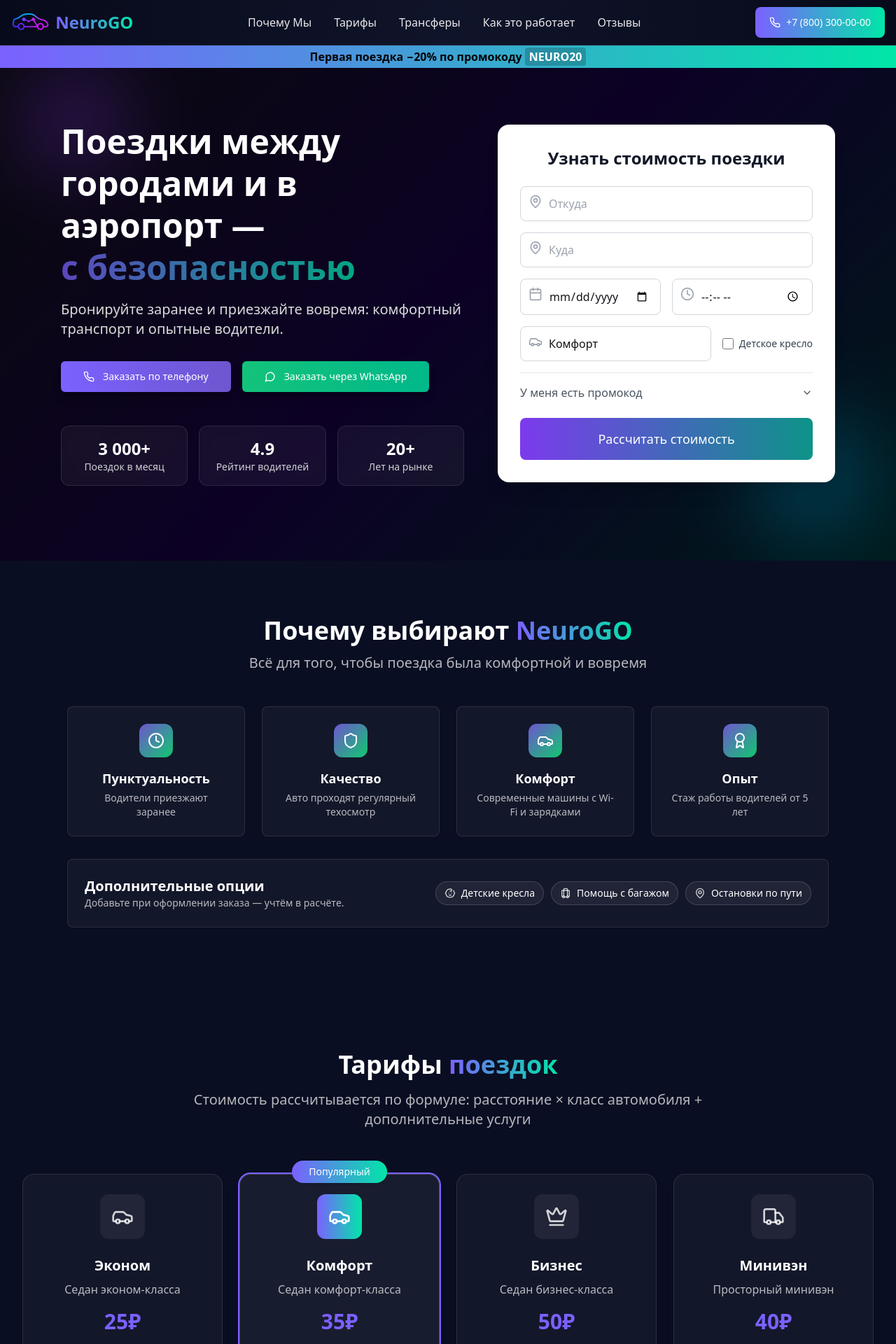
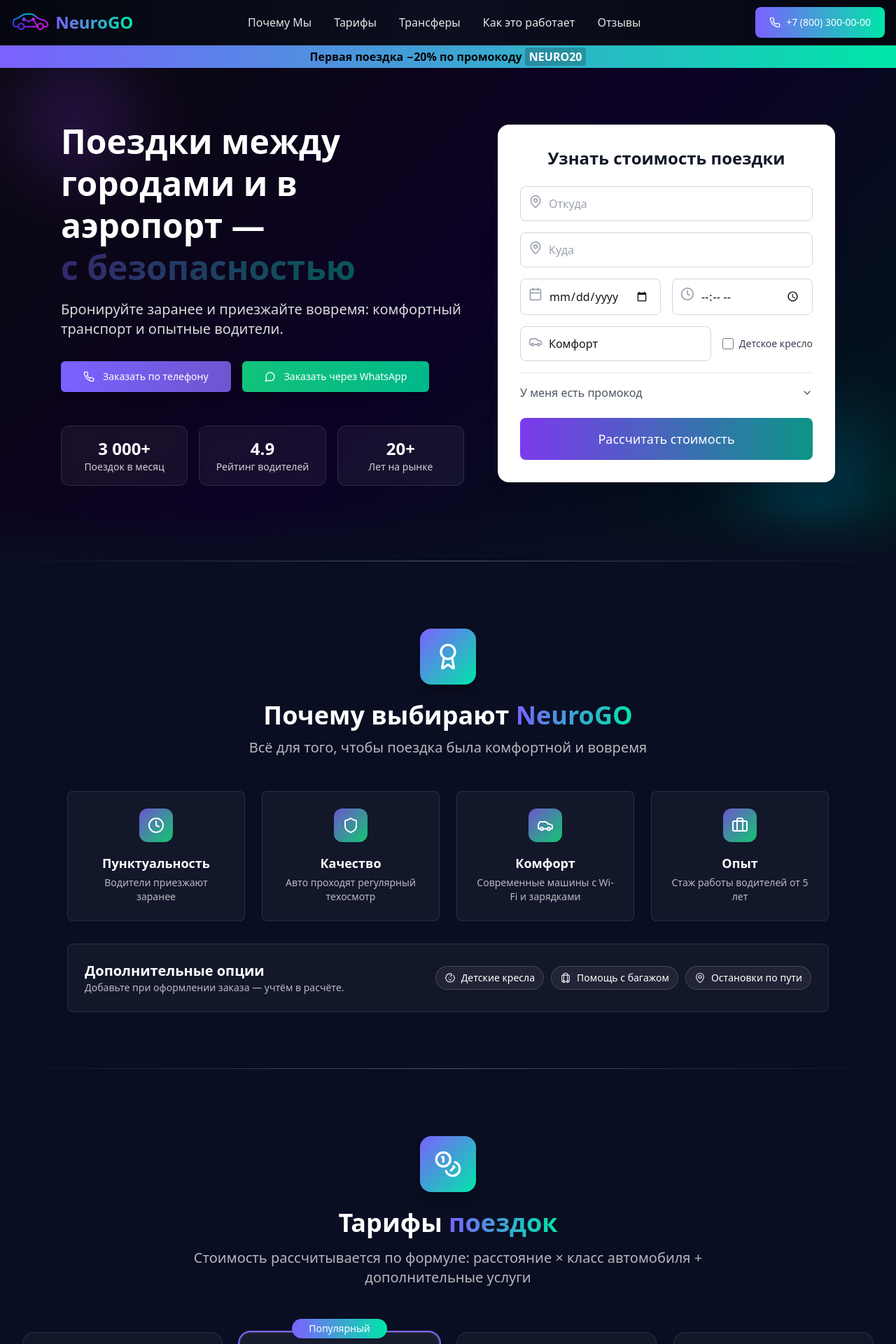
Before and after one commit to MAESTRO739/neurogo-intercity-landing, a React (Vite) app: page / in a window 1280 px wide. Shown: the top 1920 px of the page at 70% size. Built offline with nearby package versions, Linux system fonts and the light colour scheme.

Commit message:
added footer, improved section spacing, section dividers

```diff
--- a/src/components/CTASection.tsx
+++ b/src/components/CTASection.tsx
@@ -1,18 +1,21 @@
 import { Button } from '../components/ui/button';
 import { MessageCircle, Gift } from 'lucide-react';
 import { motion } from 'framer-motion';
+import { Feather, Hairline } from './ui/section-divider';
 
 const CTASection = () => {
-  const handleWhatsApp = () => {
-    window.open('https://wa.me/79011000011?text=Здравствуйте! Хочу задать вопрос по NeuroGO', '_blank');
-  };
+
+  const handleWhatsApp = () =>
+    window.open('https://wa.me/79011000011?text=Здравствуйте, у меня есть вопрос!', '_blank');
 
   // shared animation presets (aligned with other sections)
   const fadeUp = { hidden: { y: 24, opacity: 0 }, show: { y: 0, opacity: 1 } };
   const stagger = { hidden: {}, show: { transition: { staggerChildren: 0.12 } } };
 
   return (
-    <section id="cta" className="relative overflow-hidden py-20">
+    <section id="cta" className="relative overflow-hidden pb-20">
+      <Feather at="top" to="#0A0E22" className="h-20" />
+      <Hairline />
       {/* Background — same stack as Hero */}
       <div className="absolute inset-0 -z-10">
         {/* base hero gradient */}
--- a/src/components/Header.tsx
+++ b/src/components/Header.tsx
@@ -5,6 +5,8 @@ import logo from "../assets/logo.png";
 
 const Header = () => {
   const [isMenuOpen, setIsMenuOpen] = useState(false);
+
+  const handlePhoneCall = () => (window.location.href = 'tel:+78003000000');
 
   const navigation = [
     { name: 'Почему Мы', href: '#why' },
@@ -29,7 +31,7 @@ const Header = () => {
     <header
       className={`sticky top-0 left-0 right-0 z-50 border-b ${
       atTop
-        ? 'bg-gradient-to-r from-[#070A1A] via-[#10142a] to-[#070A1A]'
+        ? 'bg-gradient-to-r from-[#05060F] via-[#0B0F1E] to-[#05060F]'
         : 'bg-gradient-to-r from-black/60 via-[#10142a]/60 to-black/60 backdrop-blur-md'
       } border-white/10`}
     >
@@ -61,6 +63,7 @@ const Header = () => {
         <Button
           size="lg"
           className="flex items-center bg-gradient-to-r from-[#7B61FF] to-[#00E6A8] text-white px-5 py-2 rounded-lg shadow hover:opacity-90"
+          onClick={handlePhoneCall}
         >
           <Phone className="w-4 h-4" />
           +7 (800) 300-00-00
@@ -93,6 +96,7 @@ const Header = () => {
           <Button
             size="lg"
             className="flex items-center bg-gradient-to-r from-[#7B61FF] to-[#00E6A8] text-white px-5 py-2 rounded-lg shadow hover:opacity-90"
+            onClick={handlePhoneCall}
           >
           <Phone className="w-4 h-4" />
             +7 (800) 300-00-00
--- a/src/components/HeroSection.tsx
+++ b/src/components/HeroSection.tsx
@@ -2,14 +2,11 @@ import { Button } from '../components/ui/button';
 import { Phone, MessageCircle } from 'lucide-react';
 import BookingForm from './BookingForm';
 import PromoBar from './PromoBar';
-import { useEffect, useState } from 'react';
 import { motion } from 'framer-motion';
-import RotatingWord from '../components/ui/RotatingWord';
+import RotatingWord from './ui/rotating-word';
+import { Feather } from './ui/section-divider';
 
 const HeroSection = () => {
-  const [mounted, setMounted] = useState(false);
-  useEffect(() => setMounted(true), []);
-
   const handlePhoneCall = () => (window.location.href = 'tel:+78003000000');
   const handleWhatsApp = () =>
     window.open('https://wa.me/79011000011?text=Здравствуйте! Хочу заказать поездку через NeuroGO', '_blank');
@@ -22,6 +19,8 @@ const HeroSection = () => {
         <div className="absolute inset-0 bg-black/50" /> {/* veil for readability */}
         <div className="absolute top-10 left-10 w-32 h-32 gradient-primary rounded-full blur-3xl opacity-40" />
         <div className="absolute bottom-10 right-10 w-40 h-40 gradient-secondary rounded-full blur-3xl opacity-40" />
+
+        <Feather at="bottom" to="#0A0E22" className="h-20" />
       </div>
 
       <div>
--- a/src/components/HowItWorksSection.tsx
+++ b/src/components/HowItWorksSection.tsx
@@ -1,6 +1,7 @@
 import { Card, CardContent } from '../components/ui/card';
-import { Phone, Car, MapPin } from 'lucide-react';
+import { Phone, Car, MapPin, Route } from 'lucide-react';
 import { motion } from 'framer-motion';
+import { Hairline } from './ui/section-divider';
 
 const HowItWorksSection = () => {
   const steps = [
@@ -32,35 +33,26 @@ const HowItWorksSection = () => {
   const stagger = { hidden: {}, show: { transition: { staggerChildren: 0.12 } } };
 
   return (
-    <section id="how-it-works" className="relative py-20 bg-[#0A0E22] overflow-hidden">
+    <section id="how-it-works" className="relative pb-20 bg-[#0A0E22] overflow-hidden">
       {/* Background (techy but subtle) */}
-      <div className="pointer-events-none absolute inset-0 -z-10">
-        <div
-          className="absolute inset-0"
-          style={{
-            background:
-              'linear-gradient(180deg,#0A0E22 0%, #0B122B 55%, #0A0E22 100%)',
-          }}
-        />
-        <div
-          className="absolute inset-0"
-          style={{
-            backgroundImage:
-              'radial-gradient(780px 380px at 12% 10%, rgba(123,97,255,0.12), transparent 62%),' +
-              'radial-gradient(880px 420px at 88% 85%, rgba(0,230,168,0.10), transparent 64%)',
-          }}
-        />
-        <div
-          className="absolute inset-0"
-          style={{
-            mixBlendMode: 'screen',
-            opacity: 0.08,
-            background:
-              'linear-gradient(112deg, rgba(255,255,255,0.06) 0%, rgba(255,255,255,0) 40%, rgba(255,255,255,0.04) 72%, rgba(255,255,255,0) 100%)',
-          }}
-        />
+      <div className="absolute inset-0 -z-10 pointer-events-none">
+        <div className="absolute inset-0" style={{ background:'#0A0E22' }} />
+        <div className="absolute inset-0"
+            style={{ background:'linear-gradient(180deg,#0A0E22 0%,#0B122B 48%,#0A0E22 100%)' }} />
+        <div className="absolute inset-0"
+            style={{ backgroundImage:[
+              'radial-gradient(720px 340px at 12% 14%, rgba(123,97,255,0.10), transparent 62%)',
+              'radial-gradient(720px 300px at 88% 30%, rgba(0,230,168,0.08), transparent 64%)'
+            ].join(',') }} />
+        <div className="absolute inset-0"
+            style={{ mixBlendMode:'screen', opacity:.08,
+                      background:'linear-gradient(95deg,rgba(255,255,255,.06) 0%,rgba(255,255,255,0) 40%,rgba(255,255,255,.04) 76%,rgba(255,255,255,0) 100%)' }} />
+        <div className="absolute inset-0"
+            style={{ opacity:.035,
+                      backgroundImage:'linear-gradient(rgba(255,255,255,.05) 1px,transparent 1px),linear-gradient(90deg,rgba(255,255,255,.05) 1px,transparent 1px)',
+                      backgroundSize:'72px 72px,72px 72px' }} />
       </div>
-
+      <Hairline />
       <div className="container mx-auto px-4">
         {/* Heading */}
         <motion.div
@@ -70,6 +62,16 @@ const HowItWorksSection = () => {
           viewport={{ once: true, amount: 0.5 }}
           transition={{ duration: 0.6, ease: 'easeOut' }}
         >
+          <motion.div
+            className="mx-auto mb-6 flex h-20 w-20 items-center justify-center rounded-2xl
+                      bg-gradient-to-br from-[#7B61FF] to-[#00E6A8] text-white shadow-lg shadow-black/30"
+            initial={{ y: 24, opacity: 0 }}
+            whileInView={{ y: 0, opacity: 1 }}
+            viewport={{ once: true, amount: 0.5 }}
+            transition={{ duration: 0.6, ease: "easeOut" }}
+          >
+            <Route className="h-10 w-10" />
+          </motion.div>
           <h2 className="text-3xl md:text-4xl font-bold mb-4 text-white">
             Как это{' '}
             <span className="bg-gradient-to-r from-[#7B61FF] to-[#00E6A8] bg-clip-text text-transparent">
--- a/src/components/PricingSection.tsx
+++ b/src/components/PricingSection.tsx
@@ -1,7 +1,8 @@
 import React from 'react';
-import { Car, Crown, Truck } from 'lucide-react';
+import { Car, Crown, Truck, Coins} from 'lucide-react';
 import { motion } from 'framer-motion';
 import { Button } from './ui/button';
+import { Feather, Hairline } from './ui/section-divider';
 
 const Pricing = () => {
   const carClasses = [
@@ -33,7 +34,25 @@ const Pricing = () => {
   ];
 
   return (
-    <section id="pricing" className="py-16 lg:py-24 bg-[#0A0E22]">
+    <section id="pricing" className="pb-20 bg-[#0A0E22]">
+      <div className="absolute inset-0 -z-10 pointer-events-none">
+        <div className="absolute inset-0" style={{ background:'#0A0E22' }} />
+        <div className="absolute inset-0"
+            style={{ background:'linear-gradient(180deg,#0A0E22 0%,#0B122B 50%,#0A0E22 100%)' }} />
+        <div className="absolute inset-0"
+            style={{ backgroundImage:[
+              'radial-gradient(820px 420px at 16% 10%, rgba(123,97,255,0.16), transparent 62%)',
+              'radial-gradient(900px 520px at 84% 76%, rgba(0,230,168,0.12), transparent 64%)'
+            ].join(',') }} />
+        <div className="absolute inset-0"
+            style={{ mixBlendMode:'screen', opacity:.10,
+                      background:'linear-gradient(100deg,rgba(255,255,255,.07) 0%,rgba(255,255,255,0) 38%,rgba(255,255,255,.05) 72%,rgba(255,255,255,0) 100%)' }} />
+        <div className="absolute inset-0"
+            style={{ opacity:.03,
+                      backgroundImage:'radial-gradient(rgba(255,255,255,.05) 1px,transparent 1px)',
+                      backgroundSize:'3px 3px' }} />
+      </div>
+      <Hairline />
       <div className="max-w-7xl mx-auto px-4 sm:px-6 lg:px-8">
         <motion.div
           className="text-center mb-16"
@@ -42,6 +61,16 @@ const Pricing = () => {
           viewport={{ once: true, amount: 0.5 }}
           transition={{ duration: 0.6, ease: "easeOut" }}
         >
+          <motion.div
+            className="mx-auto mb-6 flex h-20 w-20 items-center justify-center rounded-2xl
+                      bg-gradient-to-br from-[#7B61FF] to-[#00E6A8] text-white shadow-lg shadow-black/30"
+            initial={{ y: 24, opacity: 0 }}
+            whileInView={{ y: 0, opacity: 1 }}
+            viewport={{ once: true, amount: 0.5 }}
+            transition={{ duration: 0.6, ease: "easeOut" }}
+          >
+            <Coins className="h-10 w-10" />
+          </motion.div>
           <h2 className="text-3xl lg:text-4xl font-bold text-white mb-4">
             Тарифы <span className="bg-gradient-to-r from-[#7B61FF] to-[#00E6A8] bg-clip-text text-transparent">поездок</span>
           </h2>
@@ -79,7 +108,7 @@ const Pricing = () => {
                     viewport={{ once: true, amount: 0.6 }}
                     transition={{ duration: 0.35, ease: 'easeOut', delay: 0.15 }}
                   >
-                    <span className="bg-gradient-to-r from-[#7B61FF] to-[#00E6A8] text-white px-6 py-1.5 rounded-full text-sm font-medium shadow">
+                    <span className="bg-gradient-to-r from-[#7B61FF] to-[#00E6A8] text-white px-6 py-1 rounded-full text-sm font-medium shadow">
                       Популярный
                     </span>
                   </motion.div>
--- a/src/components/TransfersSection.tsx
+++ b/src/components/TransfersSection.tsx
@@ -2,6 +2,7 @@ import { Card, CardContent } from '../components/ui/card';
 import { Button } from '../components/ui/button';
 import { Plane, Shield, Clock, MapPin } from 'lucide-react';
 import { motion } from 'framer-motion';
+import { Hairline } from './ui/section-divider';
 
 const TransfersSection = () => {
   const airports = ['Домодедово', 'Шереметьево', 'Внуково', 'Жуковский', 'Остафьево'];
@@ -16,32 +17,21 @@ const TransfersSection = () => {
   const stagger = { hidden: {}, show: { transition: { staggerChildren: 0.12 } } };
 
   return (
-    <section id="transfers" className="relative py-20 bg-[#0A0E22] overflow-hidden">
+    <section id="transfers" className="relative pb-20 bg-[#0A0E22] overflow-hidden">
       {/* Background (dark, techy, but calmer than Hero) */}
-      <div className="pointer-events-none absolute inset-0 -z-10">
-        {/* base wash */}
-        <div className="absolute inset-0" style={{ background: 'linear-gradient(180deg,#0A0E22 0%,#0B122B 55%,#0A0E22 100%)' }} />
-        {/* offset glows */}
-        <div
-          className="absolute inset-0"
-          style={{
-            backgroundImage:
-              'radial-gradient(800px 380px at 12% 8%, rgba(123,97,255,0.12), transparent 62%),' +
-              'radial-gradient(760px 420px at 88% 70%, rgba(0,230,168,0.10), transparent 64%)',
-          }}
-        />
-        {/* soft sheen */}
-        <div
-          className="absolute inset-0"
-          style={{
-            mixBlendMode: 'screen',
-            opacity: 0.08,
-            background:
-              'linear-gradient(110deg, rgba(255,255,255,0.06) 0%, rgba(255,255,255,0) 38%, rgba(255,255,255,0.04) 72%, rgba(255,255,255,0) 100%)',
-          }}
-        />
+      <div className="absolute inset-0 -z-10 pointer-events-none">
+        <div className="absolute inset-0"
+            style={{ background:'linear-gradient(180deg,#0A0E22 0%,#0B122B 55%,#0A0E22 100%)' }} />
+        <div className="absolute inset-0"
+            style={{ backgroundImage:[
+              'radial-gradient(800px 380px at 12% 8%, rgba(123,97,255,0.12), transparent 62%)',
+              'radial-gradient(760px 420px at 88% 70%, rgba(0,230,168,0.10), transparent 64%)'
+            ].join(',') }} />
+        <div className="absolute inset-0"
+            style={{ mixBlendMode:'screen', opacity:.08,
+                      background:'linear-gradient(110deg,rgba(255,255,255,.06) 0%,rgba(255,255,255,0) 38%,rgba(255,255,255,.04) 72%,rgba(255,255,255,0) 100%)' }} />
       </div>
-
+      <Hairline />
       <div className="mx-auto w-full max-w-7xl px-4 sm:px-6 lg:px-8">
         {/* Header */}
         <motion.div
--- a/src/components/WhySection.tsx
+++ b/src/components/WhySection.tsx
@@ -1,73 +1,31 @@
-import { Clock, Shield, Car, Baby, Luggage, MapPin, Award } from 'lucide-react';
+import { Clock, Shield, Car, Baby, Luggage, MapPin, Award, Briefcase } from 'lucide-react';
 import { Card, CardContent } from '../components/ui/card';
 import { motion } from 'framer-motion';
+import { Hairline } from './ui/section-divider';
 
 const WhySection = () => {
   return (
-    <section id="why" className="relative py-20 bg-[#0A0E22] overflow-hidden">
+    <section id="why" className="relative bg-[#0A0E22] overflow-hidden pb-20">
       {/* Background — sibling to Hero (not identical) */}
       <div className="absolute inset-0 -z-10 pointer-events-none overflow-hidden">
-        {/* top lock so hero feather lands cleanly */}
-        <div className="absolute -top-24 left-0 right-0 h-24" style={{ background: '#0A0E22' }} />
-
-        {/* base: deeper vertical wash */}
-        <div
-          className="absolute inset-0"
-          style={{
-            background:
-              'linear-gradient(180deg, #0A0E22 0%, #0B122B 45%, #0A0E22 100%)'
-          }}
-        />
-
-        {/* asymmetrical glows (shifted vs. Hero) */}
-        <div
-          className="absolute inset-0"
-          style={{
-            backgroundImage: [
-              // subtle violet bloom high-left
-              'radial-gradient(700px 360px at 8% 12%, rgba(123,97,255,0.14), transparent 62%)',
-              // teal bloom mid-right, lower opacity than hero
+        <div className="absolute -top-24 left-0 right-0 h-24" style={{ background:'#0A0E22' }} />
+        <div className="absolute inset-0"
+            style={{ background:'linear-gradient(180deg,#0A0E22 0%,#0B122B 45%,#0A0E22 100%)' }} />
+        <div className="absolute inset-0"
+            style={{ backgroundImage:[
+              'radial-gradient(760px 360px at 8% 12%, rgba(123,97,255,0.14), transparent 62%)',
               'radial-gradient(820px 420px at 92% 38%, rgba(0,230,168,0.10), transparent 64%)',
-              // faint purple belt near bottom center
-              'radial-gradient(560px 200px at 50% 92%, rgba(110,86,207,0.10), transparent 70%)',
-            ].join(',')
-          }}
-        />
-
-        {/* diagonal “tech” sheen (different angle than hero) */}
-        <div
-          className="absolute inset-0"
-          style={{
-            mixBlendMode: 'screen',
-            opacity: 0.10,
-            background:
-              'linear-gradient(115deg, rgba(255,255,255,0.07) 0%, rgba(255,255,255,0) 40%, rgba(255,255,255,0.05) 72%, rgba(255,255,255,0) 100%)'
-          }}
-        />
-
-        {/* micro-noise for depth */}
-        <div
-          className="absolute inset-0"
-          style={{
-            opacity: 0.05,
-            backgroundImage: 'radial-gradient(rgba(255,255,255,0.06) 1px, transparent 1px)',
-            backgroundSize: '3px 3px'
-          }}
-        />
-
-        {/* VERY subtle grid—lighter than hero so it doesn’t fight content */}
-        <div
-          className="absolute inset-0"
-          style={{
-            opacity: 0.04,
-            backgroundImage:
-              'linear-gradient(rgba(255,255,255,0.05) 1px, transparent 1px), linear-gradient(90deg, rgba(255,255,255,0.05) 1px, transparent 1px)',
-            backgroundSize: '80px 80px, 80px 80px',
-            backgroundPosition: '0 0, 0 0'
-          }}
-        />
+              'radial-gradient(560px 200px at 50% 92%, rgba(110,86,207,0.10), transparent 70%)'
+            ].join(',') }} />
+        <div className="absolute inset-0"
+            style={{ mixBlendMode:'screen', opacity:.10,
+                      background:'linear-gradient(115deg,rgba(255,255,255,.07) 0%,rgba(255,255,255,0) 40%,rgba(255,255,255,.05) 72%,rgba(255,255,255,0) 100%)' }} />
+        <div className="absolute inset-0"
+            style={{ opacity:.035,
+                      backgroundImage:'linear-gradient(rgba(255,255,255,.05) 1px,transparent 1px),linear-gradient(90deg,rgba(255,255,255,.05) 1px,transparent 1px)',
+                      backgroundSize:'80px 80px,80px 80px' }} />
       </div>
-
+      <Hairline />
       {/* Content */}
       <div className="relative z-10 mx-auto w-full max-w-6xl px-4 sm:px-6 lg:px-8">
         <motion.div
@@ -77,6 +35,16 @@ const WhySection = () => {
           viewport={{ once: true, amount: 0.5 }}
           transition={{ duration: 0.6, ease: "easeOut" }}
         >
+          <motion.div
+            className="mx-auto mb-6 flex h-20 w-20 items-center justify-center rounded-2xl
+                      bg-gradient-to-br from-[#7B61FF] to-[#00E6A8] text-white shadow-lg shadow-black/30"
+            initial={{ y: 24, opacity: 0 }}
+            whileInView={{ y: 0, opacity: 1 }}
+            viewport={{ once: true, amount: 0.5 }}
+            transition={{ duration: 0.6, ease: "easeOut" }}
+          >
+            <Award className="h-10 w-10" />
+          </motion.div>
           <h2 className="text-3xl md:text-4xl font-bold mb-3 text-white">
             Почему выбирают <span className="bg-gradient-to-r from-[#7B61FF] to-[#00E6A8] bg-clip-text text-transparent">NeuroGO</span>
           </h2>
@@ -97,7 +65,7 @@ const WhySection = () => {
             { icon: Clock, title: 'Пунктуальность', desc: 'Водители приезжают заранее' },
             { icon: Shield, title: 'Качество', desc: 'Авто проходят регулярный техосмотр' },
             { icon: Car, title: 'Комфорт', desc: 'Современные машины с Wi-Fi и зарядками' },
-            { icon: Award, title: 'Опыт', desc: 'Стаж работы водителей от 5 лет' },
+            { icon: Briefcase, title: 'Опыт', desc: 'Стаж работы водителей от 5 лет' },
           ].map((r, i) => (
             <motion.div
               variants={{ hidden: { y: 22, opacity: 0 }, show: { y: 0, opacity: 1 } }}
--- /dev/null
+++ b/src/components/ui/section-divider.tsx
@@ -0,0 +1,25 @@
+import React from 'react';
+
+type FeatherProps = {
+  at?: 'top' | 'bottom';
+  to?: string;        // target bg color
+  className?: string; // height etc.
+};
+
+export function Feather({ at = 'bottom', to = '#0A0E22', className = 'h-24' }: FeatherProps) {
+  const angle = at === 'bottom' ? '180deg' : '0deg';
+  return (
+    <div
+      className={`pointer-events-none absolute inset-x-0 ${at === 'bottom' ? 'bottom-0' : 'top-0'} ${className}`}
+      style={{ background: `linear-gradient(${angle}, rgba(10,14,34,0) 0%, ${to} 100%)` }}
+    />
+  );
+}
+
+export function Hairline() {
+  return (
+    <div className="relative">
+      <div className="h-px w-full bg-gradient-to-r from-transparent via-white/30 to-transparent mb-24" />
+    </div>
+  );
+}
```
Also changed, not shown: src/components/Footer.tsx (+49 -60 lines), src/components/TestimonialsSection.tsx (+25 -20 lines), src/components/ui/rotating-word.tsx (renamed from src/components/ui/RotatingWord.tsx). Lines whose indentation alone changed are shown as unchanged.
